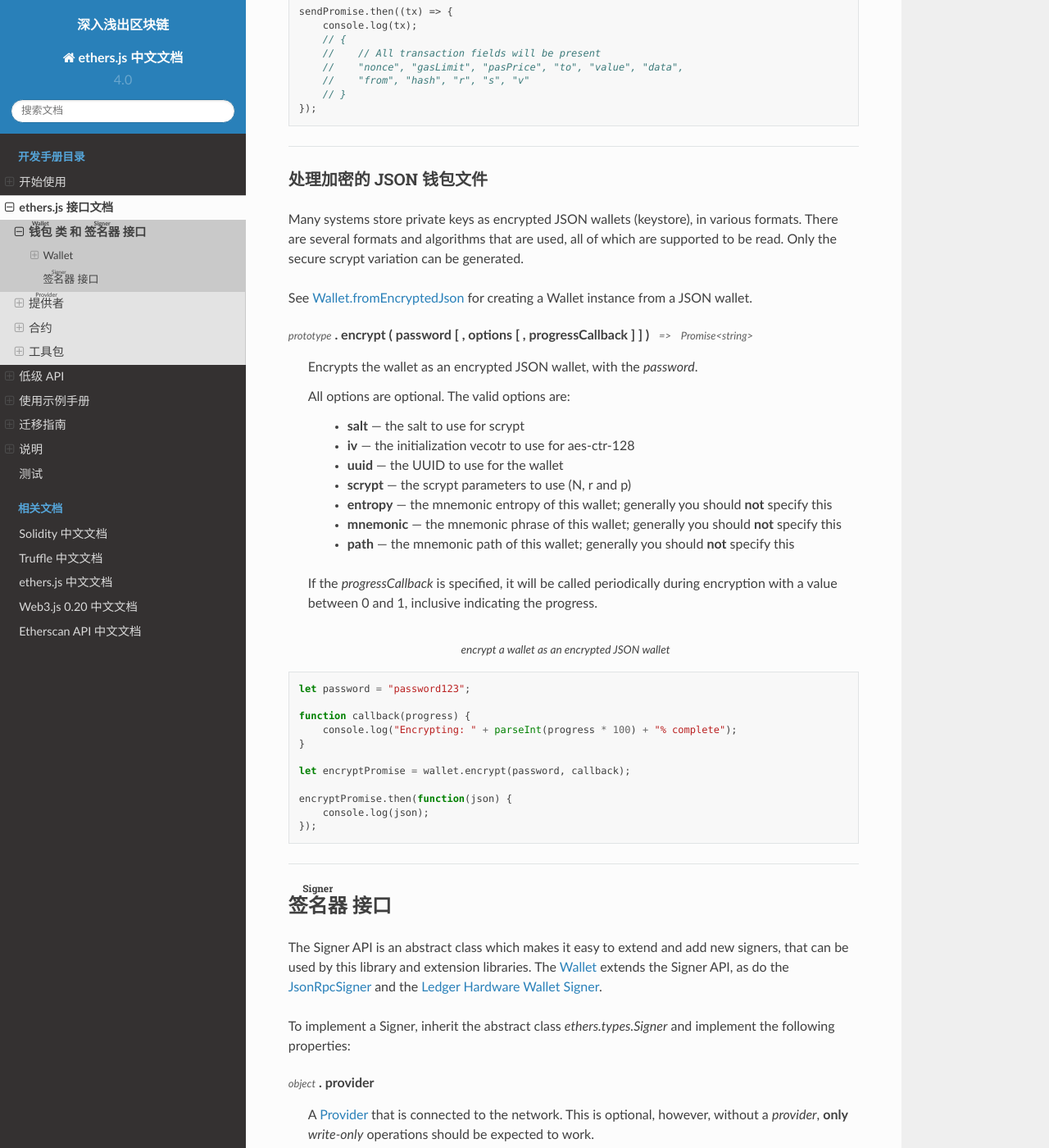
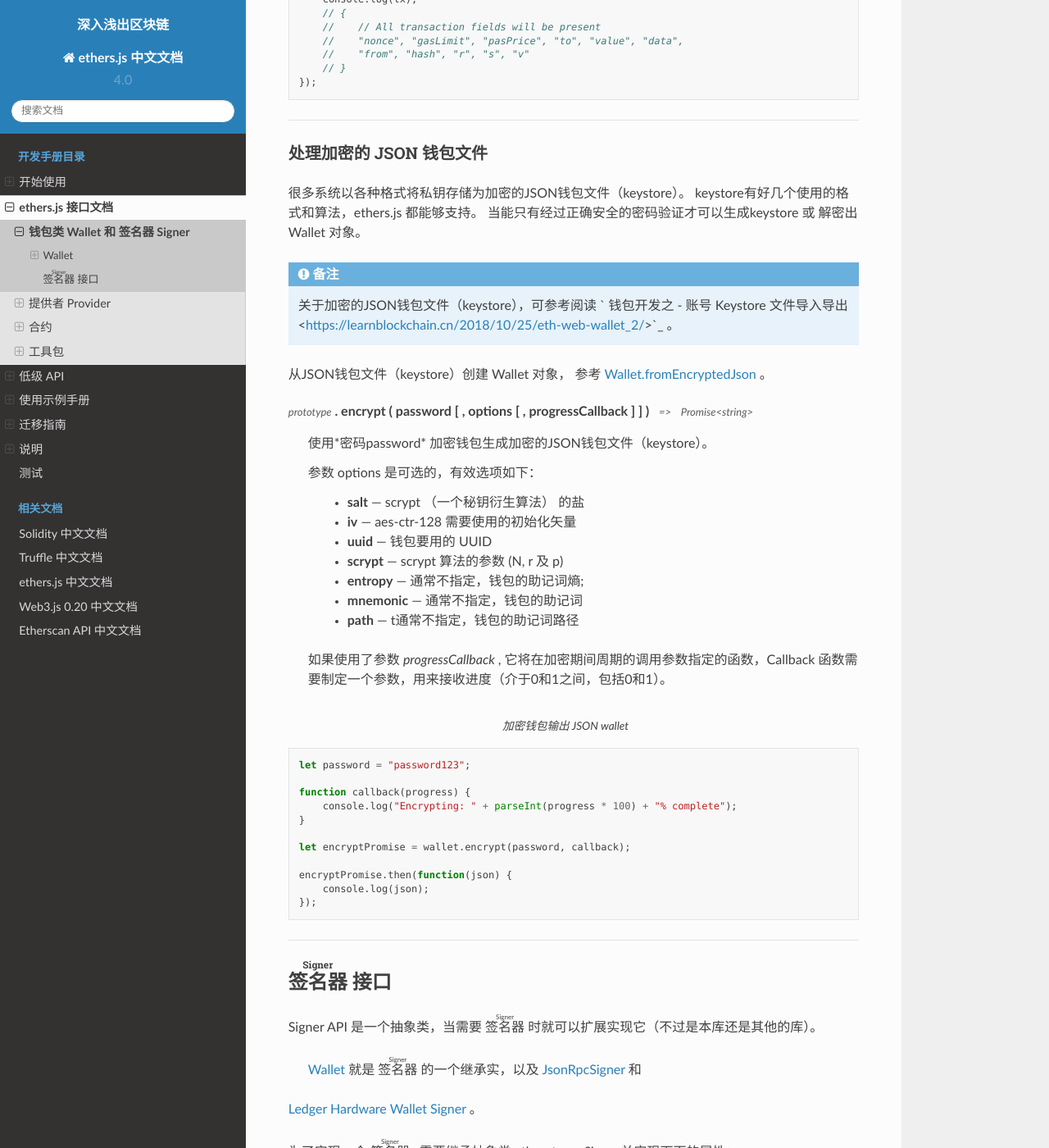
Before and after one commit to lbc-team/ethers.js-docs, a Sphinx documentation site: the page built from source/api-wallet.rst, in a window 1280 px wide and 1400 px high, scrolled down 6960 px. Shown: the whole window at 82% size. Built offline with Sphinx 7.4.7 and the Read the Docs theme 2.0.0, drawn with Linux system fonts in a browser that asks for light colours; comment, search, counter and statistics services are not loaded; some of the changed text lies outside the part shown.

Commit message:
api-wallet done

```diff
--- a/source/api-wallet.rst
+++ b/source/api-wallet.rst
@@ -6,7 +6,7 @@
 在使用接口之前，需要先确保正确 `引入了 ethers.js <getting-started>`_ 。
 
 
-|wallet| 类 和 |signer| 接口
+钱包类 Wallet 和 签名器 Signer
 **************************************
 
  |wallet| 类管理着一个公私钥对用于在以太坊网络上密码签名交易以及所有权证明。
@@ -305,19 +305,16 @@ Prototype 属性
 
 
 :sup:`prototype` . estimateGas ( transaction ) |nbsp| :sup:`=>` |nbsp| :sup:`Promise<BigNumber>`
-    Returns a :ref:`Promise <promise>` with the estimated cost for *transaction* (as a
-    :ref:`BigNumber <bignumber>`, in **gas**)
+    返回给定**交易**需要的（测算）Gas，返回 :ref:`BigNumber <bignumber>` 的 a :ref:`Promise <promise>` 。
 
 .. _sendTransaction:
 
 :sup:`prototype` . sendTransaction ( transaction ) |nbsp| :sup:`=>` |nbsp| :sup:`Promise<TransactionResponse>`
-    Sends the *transaction* (see :ref:`Transaction Requests <transaction-request>`) to
-    the network and returns a :ref:`Promise <promise>` that resolves to a
-    :ref:`Transaction Response <transaction-response>`. Any properties that are not
-    provided will be populated from the network.
+    发现 *交易* (参考 :ref:`Transaction Requests <transaction-request>`) 到网络，返回一个 可以获取  :ref:`Transaction Response <transaction-response>` 的 :ref:`Promise <promise>`
+    任何没有提供的属性将从网络获取填充。
 
 .. code-block:: javascript
-    :caption: *query the network*
+    :caption: *查询网络*
 
     // We require a provider to query the network
     let provider = ethers.getDefaultProvider();
@@ -376,32 +373,33 @@ Prototype 属性
 处理加密的 JSON 钱包文件
 --------------------------------------------
 
-Many systems store private keys as encrypted JSON wallets (keystore), in various formats. There are several
-formats and algorithms that are used, all of which are supported to be read.
-Only the secure scrypt variation can be generated.
+很多系统以各种格式将私钥存储为加密的JSON钱包文件（keystore）。 keystore有好几个使用的格式和算法，ethers.js 都能够支持。
+当能只有经过正确安全的密码验证才可以生成keystore 或 解密出 Wallet 对象。
 
-See :ref:`Wallet.fromEncryptedJson <fromEncryptedJson>` for creating a
-Wallet instance from a JSON wallet.
+.. note::
+
+    关于加密的JSON钱包文件（keystore），可参考阅读 ` 钱包开发之 - 账号 Keystore 文件导入导出 <https://learnblockchain.cn/2018/10/25/eth-web-wallet_2/>`_ 。
+
+
+从JSON钱包文件（keystore）创建 Wallet 对象，  参考 :ref:`Wallet.fromEncryptedJson <fromEncryptedJson>` 。
 
 :sup:`prototype` . encrypt ( password [ , options [ , progressCallback ] ] ) |nbsp| :sup:`=>` |nbsp| :sup:`Promise<string>`
-    Encrypts the wallet as an encrypted JSON wallet, with the *password*.
+    使用*密码password* 加密钱包生成加密的JSON钱包文件（keystore）。
 
-    All options are optional. The valid options are:
+    参数 options 是可选的，有效选项如下：
 
-        - **salt** --- the salt to use for scrypt
-        - **iv** --- the initialization vecotr to use for aes-ctr-128
-        - **uuid** --- the UUID to use for the wallet
-        - **scrypt** --- the scrypt parameters to use (N, r and p)
-        - **entropy** --- the mnemonic entropy of this wallet; generally you should **not** specify this
-        - **mnemonic** --- the mnemonic phrase of this wallet; generally you should **not** specify this
-        - **path** --- the mnemonic path of this wallet; generally you should **not** specify this
+        - **salt** --- scrypt （一个秘钥衍生算法） 的盐
+        - **iv** --- aes-ctr-128 需要使用的初始化矢量
+        - **uuid** --- 钱包要用的 UUID
+        - **scrypt** --- scrypt 算法的参数 (N, r 及 p)
+        - **entropy** --- 通常不指定，钱包的助记词熵;
+        - **mnemonic** --- 通常不指定，钱包的助记词
+        - **path** --- t通常不指定，钱包的助记词路径
 
-    If the *progressCallback* is specified, it will be called periodically during
-    encryption with a value between 0 and 1, inclusive indicating the progress.
-
+    如果使用了参数 *progressCallback* ,  它将在加密期间周期的调用参数指定的函数，Callback 函数需要制定一个参数，用来接收进度（介于0和1之间，包括0和1）。
 
 .. code-block:: javascript
-    :caption: *encrypt a wallet as an encrypted JSON wallet*
+    :caption: *加密钱包输出 JSON wallet*
 
     let password = "password123";
 
@@ -422,33 +420,28 @@ Wallet instance from a JSON wallet.
 |signer| 接口
 ==================
 
-The Signer API is an abstract class which makes it easy to extend and add new signers,
-that can be used by this library and extension libraries. The :ref:`Wallet <wallet>`
-extends the Signer API, as do the :ref:`JsonRpcSigner <signer-jsonrpc>` and the
-`Ledger Hardware Wallet Signer`_.
+Signer API 是一个抽象类，当需要 |signer| 时就可以扩展实现它（不过是本库还是其他的库）。
 
-To implement a Signer, inherit the abstract class *ethers.types.Signer* and implement
-the following properties:
+ :ref:`Wallet <wallet>` 就是 |signer| 的一个继承实，以及 :ref:`JsonRpcSigner <signer-jsonrpc>` 和
+`Ledger Hardware Wallet Signer`_ 。
+
+为了实现一个 |signer| , 需要继承抽象类 *ethers.types.Signer* 并实现下面的属性：
 
 :sup:`object` . provider
-    A :ref:`Provider <api-provider>` that is connected to the network. This is optional, however,
-    without a *provider*, **only** *write-only* operations should be expected to work.
+    （可选）连接网络的 :ref:`Provider <api-provider>` 。 不过，如果没有*提供者*，**只有** *write-only* 操作可以工作。
 
 :sup:`object` . getAddress ( ) |nbsp| :sup:`=>` |nbsp| :sup:`Promise<Address>`
-    Returns a :ref:`Promise <promise>` that resolves to the account address.
+    返回可获取账号地址的 :ref:`Promise <promise>` 。
 
 :sup:`object` . signMessage ( message ) |nbsp| :sup:`=>` |nbsp| :sup:`Promise<hex>`
-    Returns a :ref:`Promise <promise>` that resolves to the :ref:`Flat-Format Signature <signature>`
-    for the *message*.
+    返回包含*信息message* :ref:`Flat-Format Signature <signature>` 的 :ref:`Promise <promise>` 。
 
-    If *message* is a string, it is converted to UTF-8 bytes, otherwise it is
-    preserved as a binary representation of the :ref:`Arrayish <arrayish>` data.
+    如果参数 *message* 是字符串, 它被转换为UTF-8字节，否则使用数据用 :ref:`Arrayish <arrayish>` 表示的二进制。
 
 :sup:`object` . sendTransaction ( transaction ) |nbsp| :sup:`=>` |nbsp| :sup:`Promise<TransactionResponse>`
-    Sends the *transaction* (see :ref:`Transaction Requests <transaction-request>`) to
-    the network and returns a :ref:`Promise <promise>` that resolves to a
-    :ref:`Transaction Response <transaction-response>`. Any properties that are not
-    provided will be populated from the network.
+
+    发现 *交易transaction* (参考 :ref:`Transaction Requests <transaction-request>`) 到网络，返回一个 可以获取  :ref:`Transaction Response <transaction-response>` 的 :ref:`Promise <promise>`
+    任何没有提供的属性将从网络获取填充。
 
 -----
 
--- a/source/index.rst
+++ b/source/index.rst
@@ -14,6 +14,9 @@ ethers.js 介绍
 
 ethers.js库旨在为以太坊区块链及其生态系统提供一个小而完整的 JavaScript API 库
 它最初是与 `ethers.io`_ 一起使用，现在已经扩展为更通用的库。
+
+.. note::
+    译者注：ethers.js 对比使用 web3.js 代码量更少，接口也更简洁，推荐优先使用 ethers.js 。
 
 .. note::
     译者注：Tiny熊 `用 ethers.js 开发了网页钱包`_ ，是一个很好的学习案例。
```
Also changed, not shown: source/api-providers.rst (+32 -39 lines).
